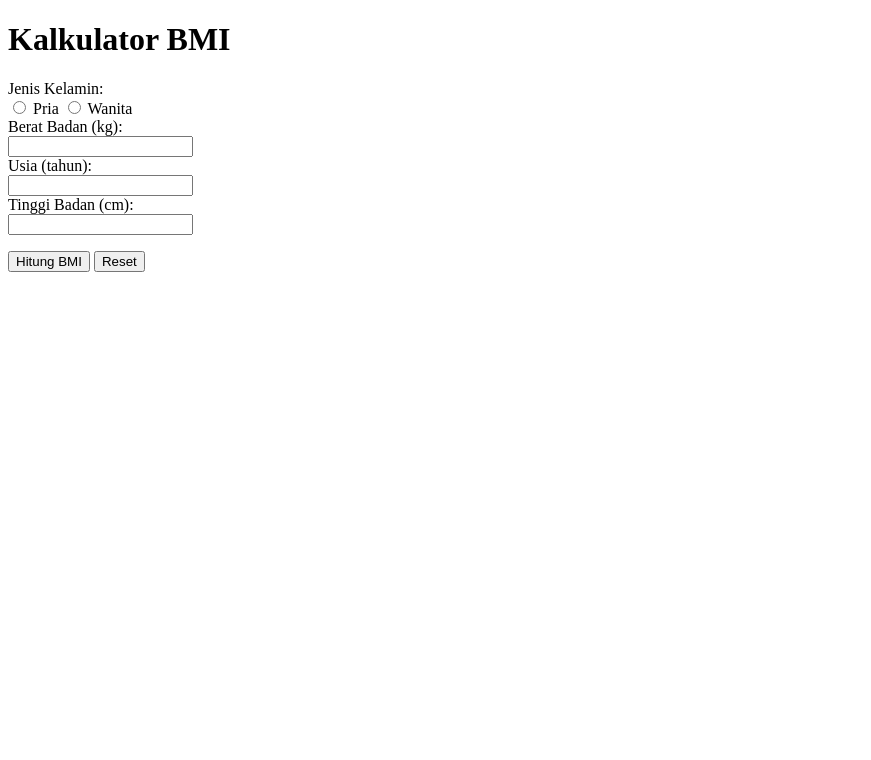
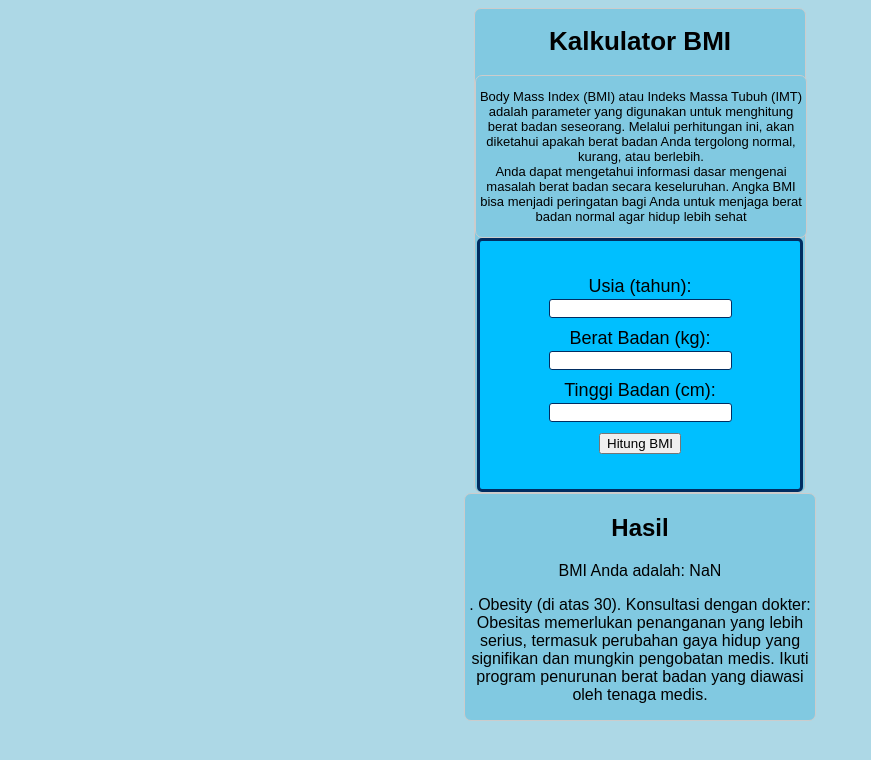
Before and after one commit to revou-fundamental-course/28-oct-24-dewiianita, a plain HTML site: page index.html in a window 1280 px wide. Both pictures are taken after a click on the button "Hitung BMI". Shown: the whole page, without its empty margins (0-871 px from the left). Drawn offline with Linux system fonts and the light colour scheme.

Commit message:
Kalkulator BMI sederhana

```diff
--- a/css/styles.css
+++ b/css/styles.css
@@ -1 +1,40 @@
-/* ini CSS */
+/* style umum untuk bagian body */
+body {
+  font-family: Arial, sans-serif;
+  background-color: lightblue;
+  text-align: center;
+  }
+section, div[class="container"] {
+  width: 330px;
+  margin: 0 auto;
+  background-color: rgb(129, 201, 225);
+  border: 1px solid #ccc;
+  border-radius: 7px;
+  font-size: small;
+}
+section[class="box"] {
+  width: 350px;
+  margin: 0 auto;
+  background-color: rgb(129, 201, 225);
+  border: 1px solid #ccc;
+  border-radius: 7px;
+  font-size: medium;
+}
+/* style untuk form */
+form {
+  width: 250px;
+  margin: 0 auto;
+  padding: 35px;
+  border: 3px solid #ccc;
+  border-radius: 5px;
+  border-color: #002D62;
+  background-color: #00BFFF;
+  font-size: large;
+input {
+  border: 1px solid #ccc;
+  border-radius: 3px;
+  border-color: #002D62;
+  }
+label, input[type="number"], input[type="radio"] {
+  margin-bottom: 10px;
+}
--- a/index.html
+++ b/index.html
@@ -4,29 +4,34 @@
     <meta charset="UTF-8">
     <meta name="viewport" content="width=device-width, initial-scale=1.0">
     <title>Kalkulator BMI</title>
-    <link rel="stylesheet" href="css\styles.css"
+    <link rel="stylesheet" href="css/styles.css">
+    <script src="js/script.js"></script>
 </head>
 <body>
     <div class="container">
         <h1>Kalkulator BMI</h1>
-        <form>
-            <label for="jenis-kelamin">Jenis Kelamin:</label><br>
-            <input type="radio" id="pria" name="jenis-kelamin" value="pria">
-            <label for="pria">Pria</label>
-            <input type="radio" id="wanita" name="jenis-kelamin" value="wanita">
-            <label for="wanita">Wanita</label><br>
+        <section>
+            <!-- ringkasan mengenai BMI -->
+            <p>
+                Body Mass Index (BMI) atau Indeks Massa Tubuh (IMT) adalah parameter yang digunakan untuk menghitung berat badan seseorang. Melalui perhitungan ini, akan diketahui apakah berat badan Anda tergolong normal, kurang, atau berlebih.<br>
+                Anda dapat mengetahui informasi dasar mengenai masalah berat badan secara keseluruhan. Angka BMI bisa menjadi peringatan bagi Anda untuk menjaga berat badan normal agar hidup lebih sehat
+            </p>
+        </section>
+        <!-- form data yang diperlukan -->
+        <form id="bmi-form" onsubmit="return validateForm()">
+            <label for="usia">Usia (tahun):</label><br>
+            <input type="number" id="usia" name="usia" required><br>
             <label for="berat-badan">Berat Badan (kg):</label><br>
-            <input type="number" id="berat-badan" name="berat-badan"><br>
-            <label for="usia">Usia (tahun):</label><br>
-            <input type="number" id="usia" name="usia"><br>
+            <input type="number" id="berat-badan" name="berat-badan" required><br>
             <label for="tinggi-badan">Tinggi Badan (cm):</label><br>
-            <input type="number" id="tinggi-badan" name="tinggi-badan"><br>
-            <p></p>
+            <input type="number" id="tinggi-badan" name="tinggi-badan" required><br>
             <button type="button" onclick="hitungBMI()">Hitung BMI</button>
-            <button type="reset">Reset</button>
         </form>
-
-        <div id="hasil"></div>
     </div>
+    <section class="box">
+    <h2>Hasil</h2>
+    <p class="hasil" id="hasil"></p>
+    <p class="bmi"></p>
+    </section>
 </body>
 </html>
--- a/js/script.js
+++ b/js/script.js
@@ -1 +1,27 @@
-//ini JavaScript
+console.log("Body Mass Index")
+function hitungBMI() {
+    // Mengambil nilai berat dan tinggi dari input
+    const berat = parseFloat(document.getElementById(`berat-badan`).value);
+    const tinggi = parseFloat(document.getElementById(`tinggi-badan`).value)
+   / 100; // Konversi ke meter
+    // Menghitung BMI
+    const bmi = berat / (tinggi * tinggi);
+    // Menampilkan hasil
+    const hasilElement = document.getElementById(`hasil`);
+    hasilElement.textContent = `BMI Anda adalah: ${bmi.toFixed(2)}`;
+      // Membuat elemen paragraf untuk setiap bagian hasil
+    const hasilP = document.createElement(`p`);
+    hasilElement.appendChild(hasilP);
+
+
+    // Menampilkan kategori BMI
+    if (bmi < 18.5) {
+        hasilP.textContent += `. Underweight (di bawah 18,5). Tingkatkan asupan kalori: Konsumsi makanan yang kaya akan nutrisi seperti protein, karbohidrat kompleks, dan lemak sehat untuk menaikkan berat badan secara sehat.`;
+    } else if (bmi < 25) {
+        hasilP.textContent += `. Normal (18,5 - 24,9). Pertahankan gaya hidup sehat: Teruslah menjaga pola makan seimbang, olahraga teratur, dan istirahat yang cukup untuk mempertahankan berat badan ideal.`;
+    } else if (bmi < 30) {
+        hasilP.textContent += `. Overweight (25 - 29,9). Kurangi konsumsi makanan tinggi kalori, gula, dan lemak jenuh. Perbanyak konsumsi buah, sayur, dan serat. Lakukan olahraga secara teratur, minimal 30 menit setiap hari.`;
+    } else {
+        hasilP.textContent += `. Obesity (di atas 30). Konsultasi dengan dokter: Obesitas memerlukan penanganan yang lebih serius, termasuk perubahan gaya hidup yang signifikan dan mungkin pengobatan medis. Ikuti program penurunan berat badan yang diawasi oleh tenaga medis.`;
+    }
+  }
```
